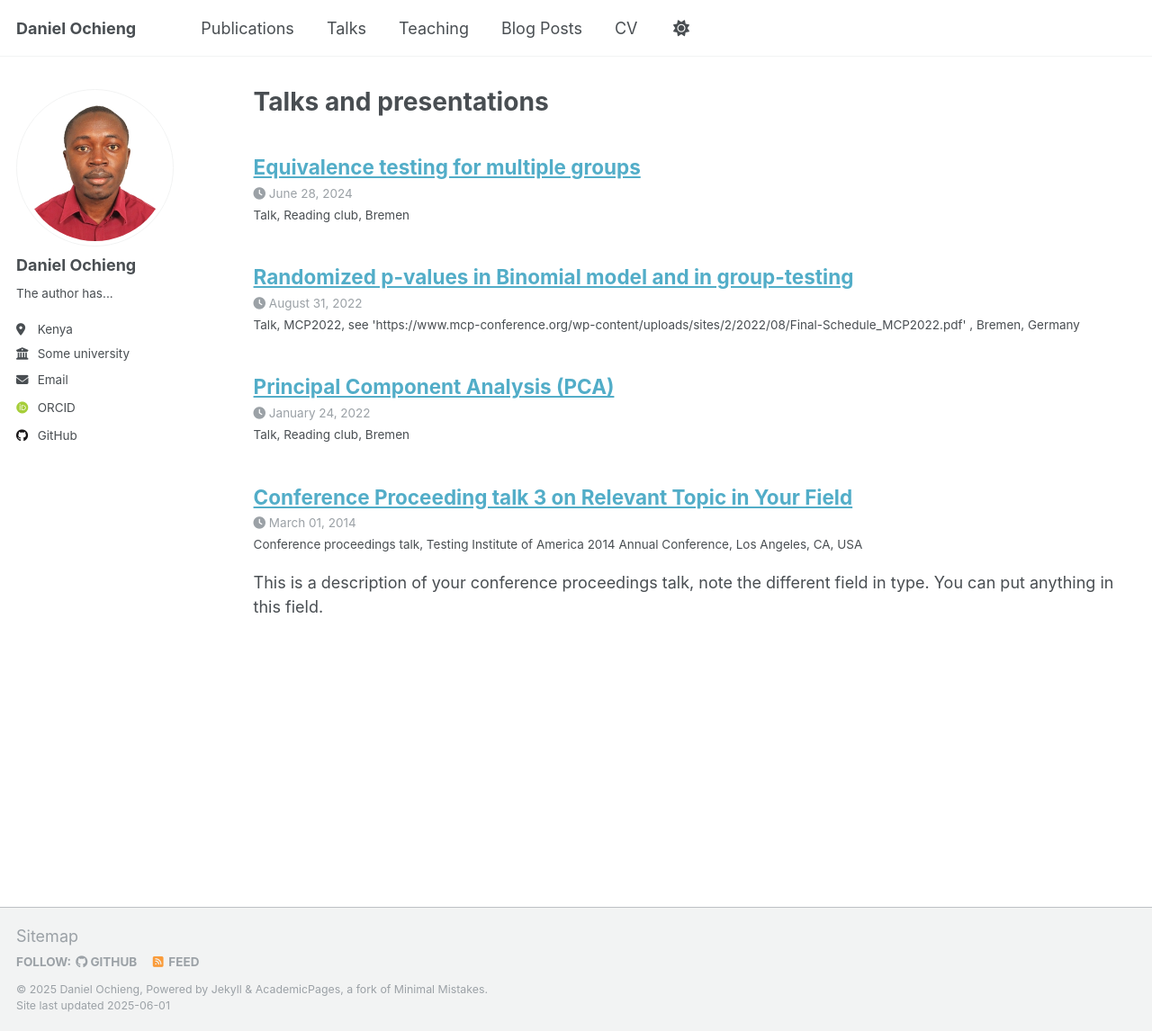
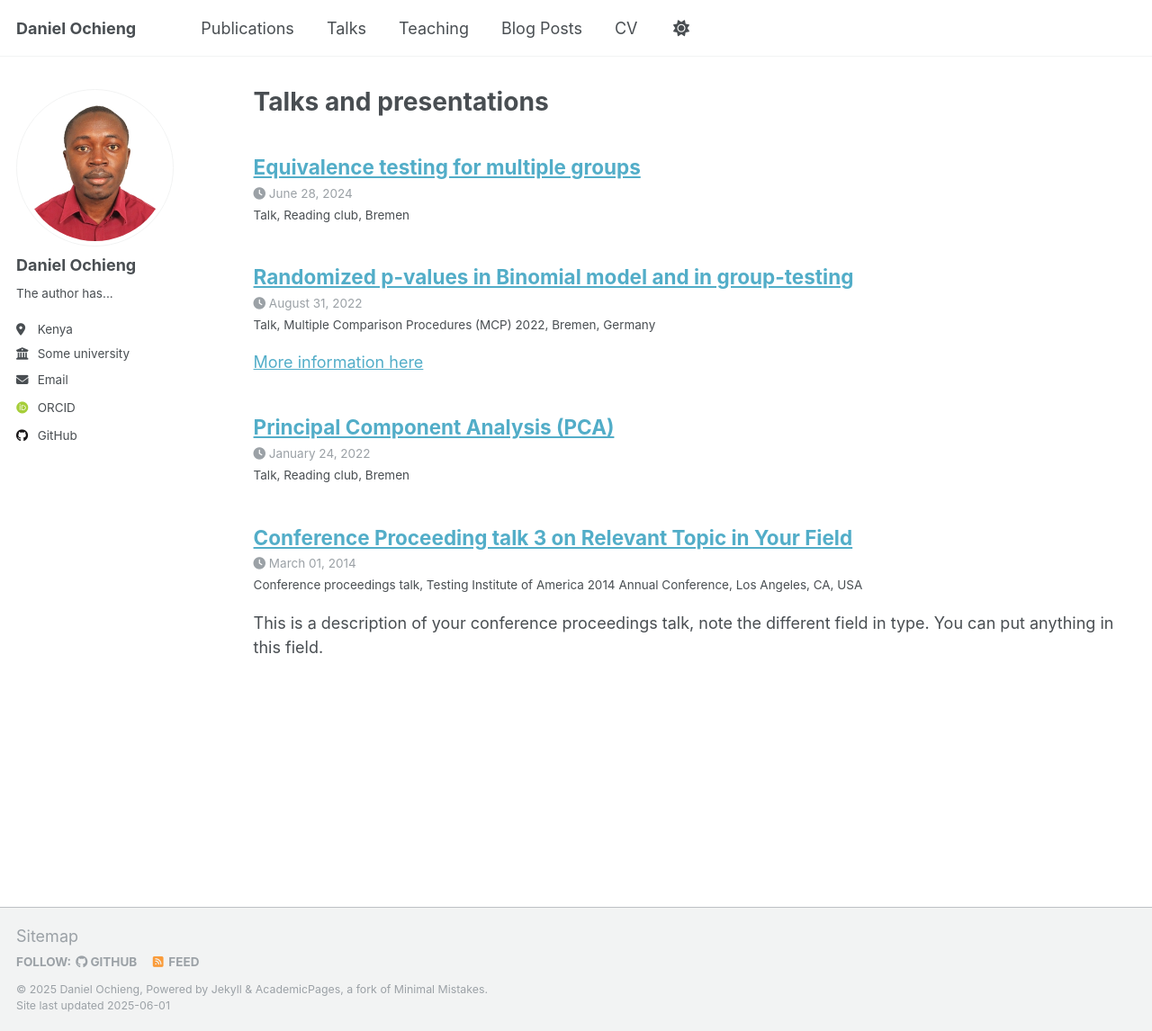
Before and after one commit to Daniel-Ochieng/Daniel-Ochieng.github.io, a Jekyll site: the page built from _pages/talks.html, in a window 1280 px wide and 1146 px high. Shown: the whole window at 90% size. Built offline with Jekyll 4.4.1, drawn with Linux system fonts in a browser that asks for light colours; some web fonts are replaced.

Commit message:
Update 2012-03-01-talk-1.md

```diff
--- a/_talks/2012-03-01-talk-1.md
+++ b/_talks/2012-03-01-talk-1.md
@@ -4,7 +4,9 @@ group-testing"
 collection: talks
 type: "Talk"
 permalink: /talks/2012-03-01-talk-1
-venue: "MCP2022, see 'https://www.mcp-conference.org/wp-content/uploads/sites/2/2022/08/Final-Schedule_MCP2022.pdf' "
+venue: "Multiple Comparison Procedures (MCP) 2022"
 date: 2022-08-31
 location: "Bremen, Germany"
 ---
+
+[More information here](https://www.mcp-conference.org/wp-content/uploads/sites/2/2022/08/Final-Schedule_MCP2022.pdf)
```
